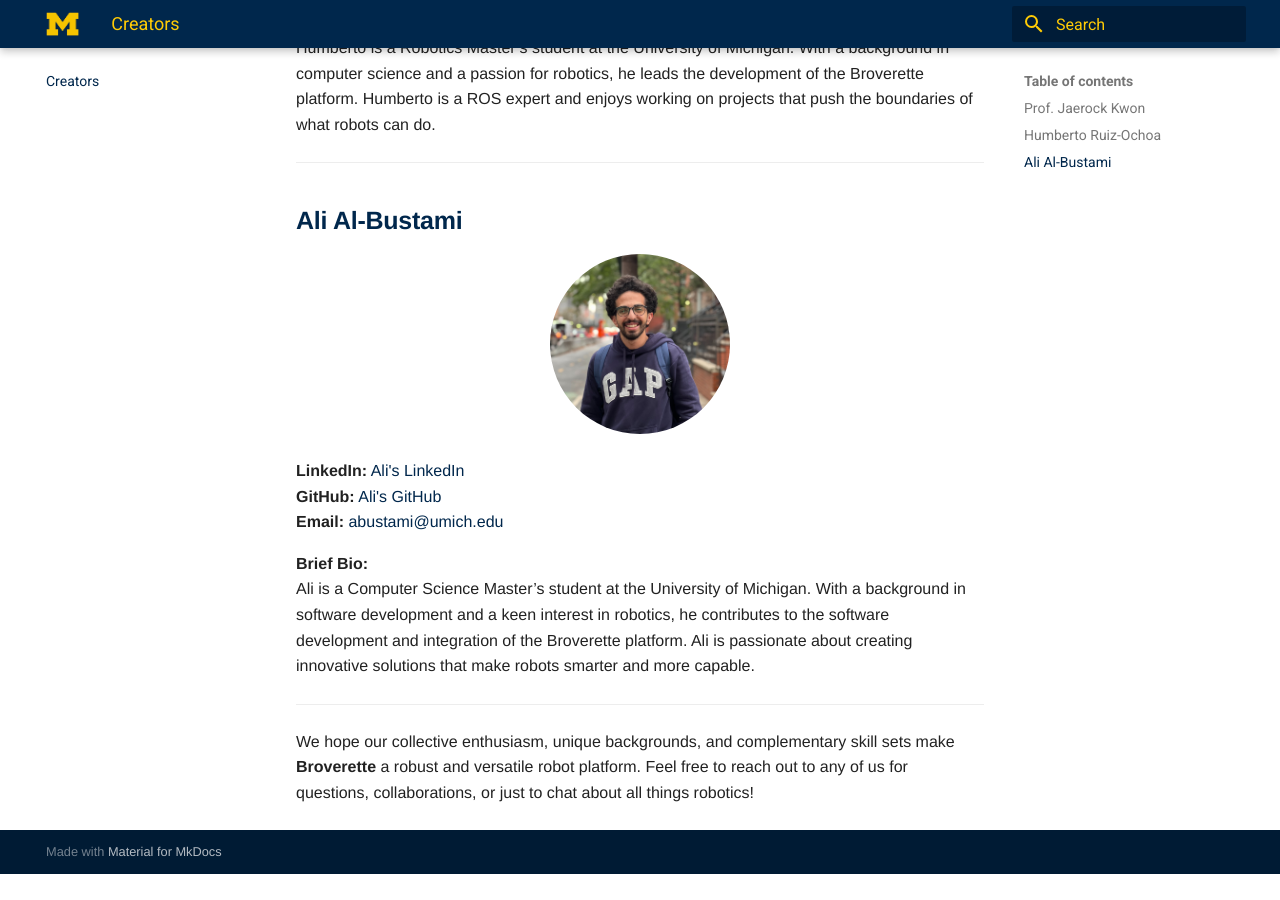
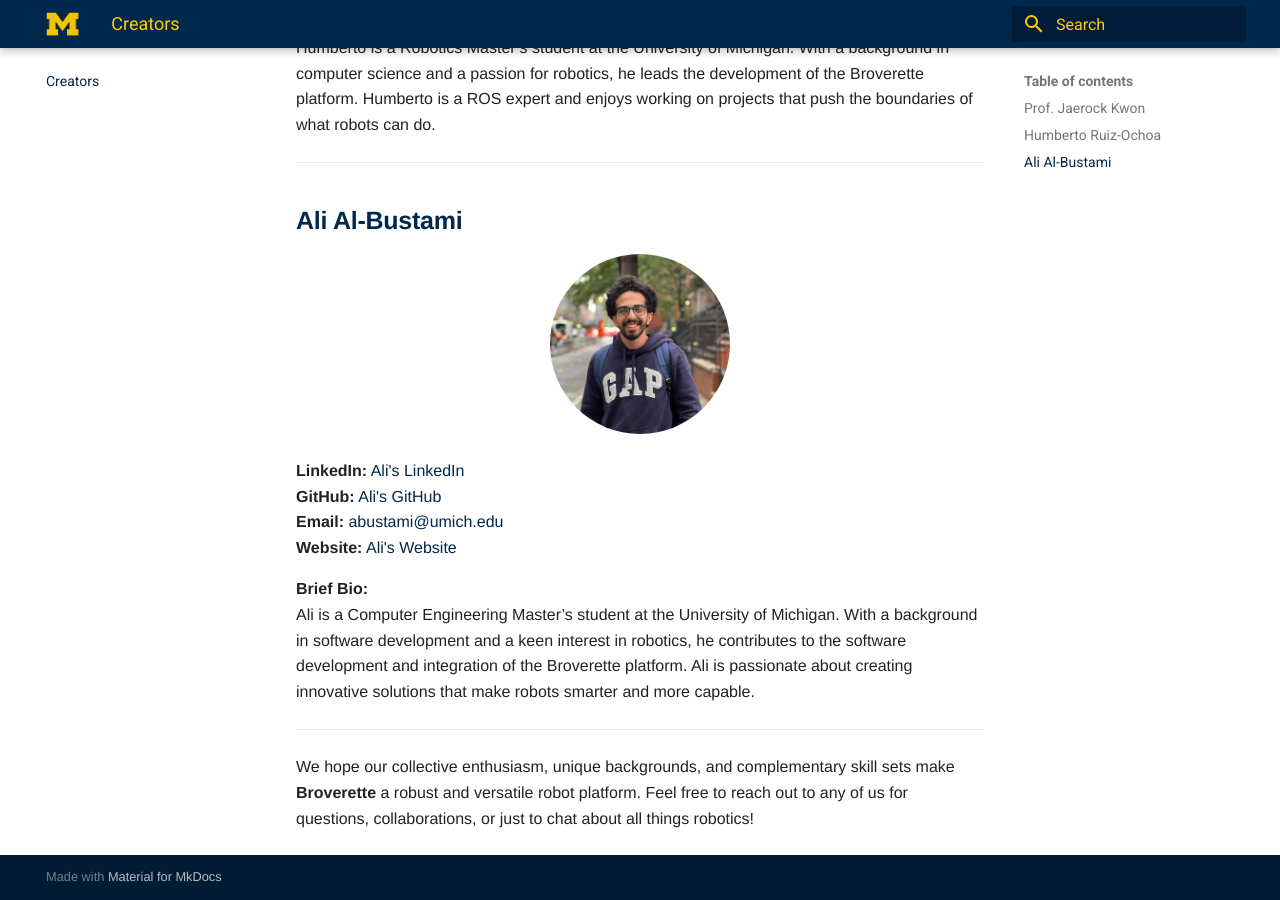
Before and after one commit to alibustami/broverette-documentation, an MkDocs documentation site: the page built from docs/creators.md, in a window 1280 px wide and 900 px high, scrolled down 1238 px. Built offline with MkDocs 1.6.1 and Material for MkDocs 9.7.7, drawn with Linux system fonts in a browser that asks for light colours; before the commit the page ends 2112 px from its top, so only the background shows below that.

```diff
--- a/docs/creators.md
+++ b/docs/creators.md
@@ -43,9 +43,10 @@ Humberto is a Robotics Master’s student at the University of Michigan. With a
 **LinkedIn:** [Ali's LinkedIn](https://www.linkedin.com/in/alibustami)
 **GitHub:** [Ali's GitHub](https://github.com/alibustami)
 **Email:** [abustami@umich.edu](mailto:abustami@umich.edu)
+**Website:** [Ali's Website](https://alibustami.github.io/)
 
 **Brief Bio:**
-Ali is a Computer Science Master’s student at the University of Michigan. With a background in software development and a keen interest in robotics, he contributes to the software development and integration of the Broverette platform. Ali is passionate about creating innovative solutions that make robots smarter and more capable.
+Ali is a Computer Engineering Master’s student at the University of Michigan. With a background in software development and a keen interest in robotics, he contributes to the software development and integration of the Broverette platform. Ali is passionate about creating innovative solutions that make robots smarter and more capable.
 
 ---
 
--- a/mkdocs.yml
+++ b/mkdocs.yml
@@ -15,3 +15,5 @@ nav:
   - Creators: creators.md
   - Hardware & Robot Assembly: robot_assembly.md
   - Software Installation: software_installation.md
+  - OSCAR: oscar.md
+  - SLAM & Nav2: slam_and_nav2.md
```
Also changed, not shown: docs/oscar.md (added), docs/slam_and_nav2.md (added).
